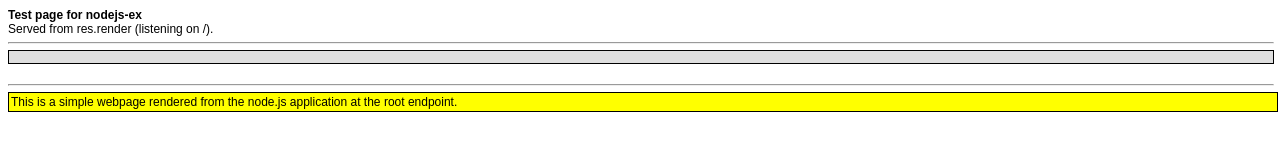
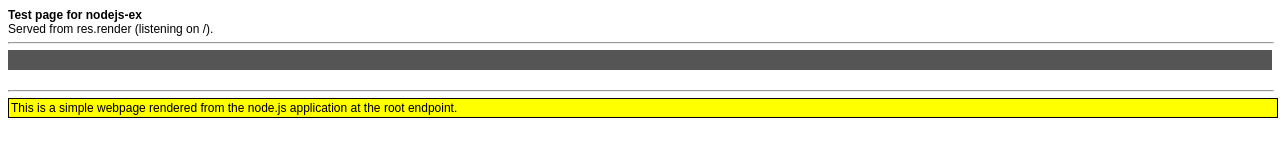
Before and after one commit to utherp0/ocpnode, a website: page views/node_test.html in a window 1280 px wide. Drawn offline with Linux system fonts and the light colour scheme; files that its build step writes are made by us from their sources; no server answers; files whose address does not match are found by name.

Commit message:
Minor style changes

```diff
--- a/styles/ui.css
+++ b/styles/ui.css
@@ -46,7 +46,7 @@ td.standard {font-family:arial;font-size:9pt;color:black }
 .dheader { font-family:arial; font-size:9pt;color:black;font-weight:bold;text-align:center}
 tr.theader { background-color:yellow ! important }
 tr.broken { background-color:#ff1616;color:white }
-.submission { background-color:#555555;color:white }
+.submission { background-color:#555555;color:white;padding:3px }
 .even { background-color:#dddddd }
 .odd { background-color:#eeeeee }
 
--- a/views/node_test.html
+++ b/views/node_test.html
@@ -8,7 +8,6 @@
     function dataFill()
     {
       $.ajax({url: "envs", success: function( result ) {
-        alert( result );
         $("#requestStatus").html(result);
       }});
     }
@@ -20,7 +19,7 @@
 <b>Test page for nodejs-ex</b><br/>
 Served from res.render (listening on /).<br/>
 <hr width="100%"/>
-<div class="statusInformation" id="requestStatus">
+<div class="submission" id="requestStatus">
 &nbsp;
 </div><br/>
 <hr width="100%"/>
```
